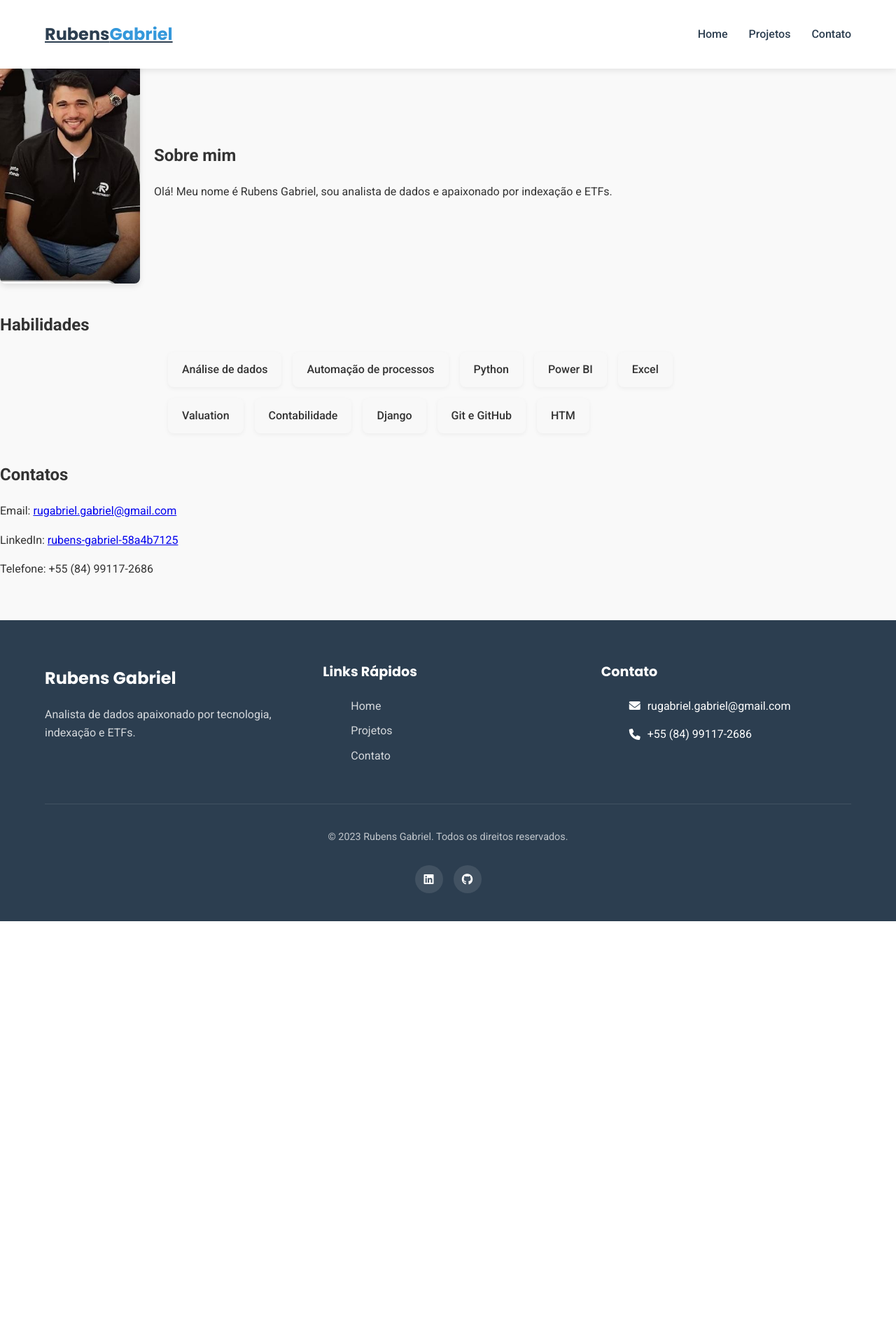
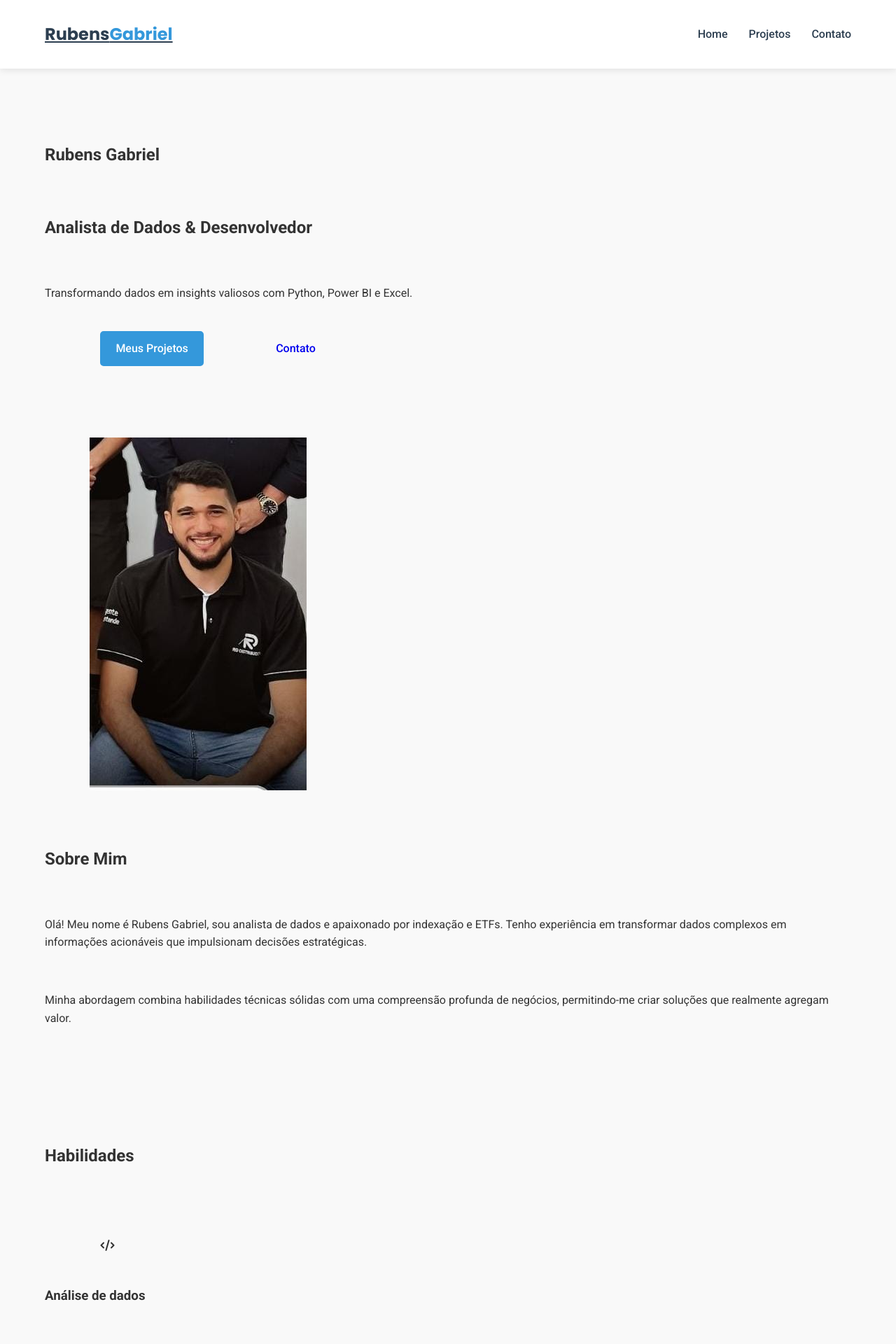
Before and after one commit to Rubens-code-prog/Portf-lio-com-Django, a Django app: page / in a window 1280 px wide. Shown: the top 1920 px of the page at 70% size. Before the commit the page ends 1316 px from the top, so only its background shows below. Run offline with Django 5.2, Linux system fonts and the light colour scheme.

Commit message:
Tela inicial

```diff
--- a/portfolio/templates/home.html
+++ b/portfolio/templates/home.html
@@ -4,50 +4,82 @@
 {% block title %}Home / Meu portfólio {% endblock %}
 
 {% block content %}
-    <section style="display: flex; align-items: center; gap: 20px; margin-bottom: 40px;">
-        <img src="{% static 'img/rubens.jpeg' %}" alt="Foto de Rubens Gabriel"
-             style="max-width: 200px; border-radius: 8px; box-shadow: 0 4px 8px rgba(0,0,0,0.1);">
-        <div>
-            <h1>Sobre mim</h1>
-            <p>Olá! Meu nome é Rubens Gabriel, sou analista de dados e apaixonado por indexação
-                e ETFs.
-            </p>
+<section class="hero-section">
+    <div class="container">
+        <div class="hero-content">
+            <div class="hero-text">
+                <h1>Rubens Gabriel</h1>
+                <h2>Analista de Dados & Desenvolvedor</h2>
+                <p class="hero-description">Transformando dados em insights valiosos com Python, Power BI e Excel.</p>
+                <div class="hero-buttons">
+                    <a href="{% url 'lista_projetos' %}" class="btn btn-primary">Meus Projetos</a>
+                    <a href="#contato" class="btn btn-secondary">Contato</a>
+                </div>
+            </div>
+        </div>
+
+                <div class="about-and-image">
+            <div class="hero-image">
+                <img src="{% static 'img/rubens.jpeg' %}" alt="Foto de Rubens Gabriel" class="profile-image">
+            </div>
+            <div class="about-content">
+                <h2 class="section-title">Sobre Mim</h2>
+                <p>Olá! Meu nome é Rubens Gabriel, sou analista de dados e apaixonado por indexação e ETFs. Tenho experiência em transformar dados complexos em informações acionáveis que impulsionam decisões estratégicas.</p>
+                <p>Minha abordagem combina habilidades técnicas sólidas com uma compreensão profunda de negócios, permitindo-me criar soluções que realmente agregam valor.</p>
+            </div>
+        </div>
     </div>
 </section>
 
-    <section style="margin-bottom: 40px;">
-        <h2>Habilidades</h2>
-        <ul style="
-            list-style: none;
-            padding: 0;
-            display: flex;
-            flex-wrap: wrap;
-            gap: 16px;
-            max-width: 800px;
-            margin: 0 auto;
-        ">
+<section class="skills-section" id="habilidades">
+    <div class="container">
+        <h2 class="section-title">Habilidades</h2>
+        <div class="skills-grid">
             {% for chave, dados in habilidades.items %}
-                <li style="
-                    background-color: #f8f8f8;
-                    padding: 12px 20px;
-                    border-radius: 8px;
-                    box-shadow: 0 2px 6px rgba(0,0,0,0.05);
-                    font-weight: 500;
-                ">
-                    {{ dados.nome }}
-                </li>
+            <div class="skill-card">
+                <div class="skill-icon">
+                    <i class="fas fa-{{ dados.icone|default:'code' }}"></i>
+                </div>
+                <h3>{{ dados.nome }}</h3>
+                <p>{{ dados.nivel|default:'Avançado' }}</p>
+            </div>
             {% endfor %}
-        </ul>
+        </div>
+    </div>
 </section>
 
-    <section>
-        <h2>Contatos</h2>
-        <p>Email: <a href="mailto:rugabriel.gabriel@gmail.com">rugabriel.gabriel@gmail.com</a></p>
-        <p>LinkedIn:
-            <a href="https://www.linkedin.com/in/rubens-gabriel-58a4b7125/" target="_blank" rel="noopener noreferrer">
-                rubens-gabriel-58a4b7125
-            </a>
-        </p>
-        <p>Telefone: +55 (84) 99117-2686</p>
+<section class="contact-section" id="contato">
+    <div class="container">
+        <h2 class="section-title">Contato</h2>
+        <div class="contact-content">
+            <div class="contact-info">
+                <div class="contact-item">
+                    <i class="fas fa-envelope"></i>
+                    <a href="mailto:rugabriel.gabriel@gmail.com">rugabriel.gabriel@gmail.com</a>
+                </div>
+                <div class="contact-item">
+                    <i class="fas fa-phone"></i>
+                    <a href="tel:+5584991172686">+55 (84) 99117-2686</a>
+                </div>
+                <div class="contact-item">
+                    <i class="fab fa-linkedin"></i>
+                    <a href="https://www.linkedin.com/in/rubens-gabriel-58a4b7125/" target="_blank">rubens-gabriel-58a4b7125</a>
+                </div>
+            </div>
+            <form class="contact-form" method="post" action="#">
+                {% csrf_token %}
+                <div class="form-group">
+                    <input type="text" name="nome" placeholder="Seu nome" required>
+                </div>
+                <div class="form-group">
+                    <input type="email" name="email" placeholder="Seu email" required>
+                </div>
+                <div class="form-group">
+                    <textarea name="mensagem" placeholder="Sua mensagem" required></textarea>
+                </div>
+                <button type="submit" class="btn btn-primary">Enviar Mensagem</button>
+            </form>
+        </div>
+    </div>
 </section>
 {% endblock %}
```
Lines whose indentation alone changed are shown as unchanged.
